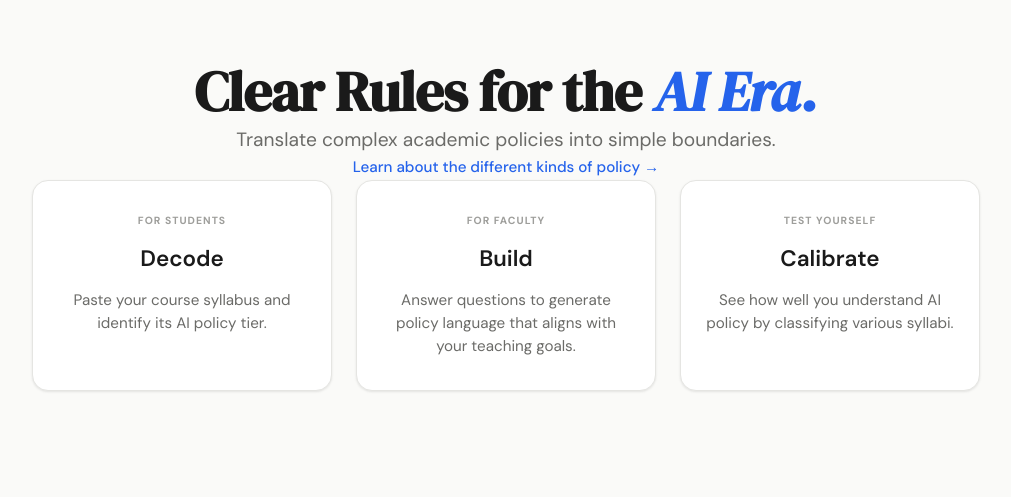
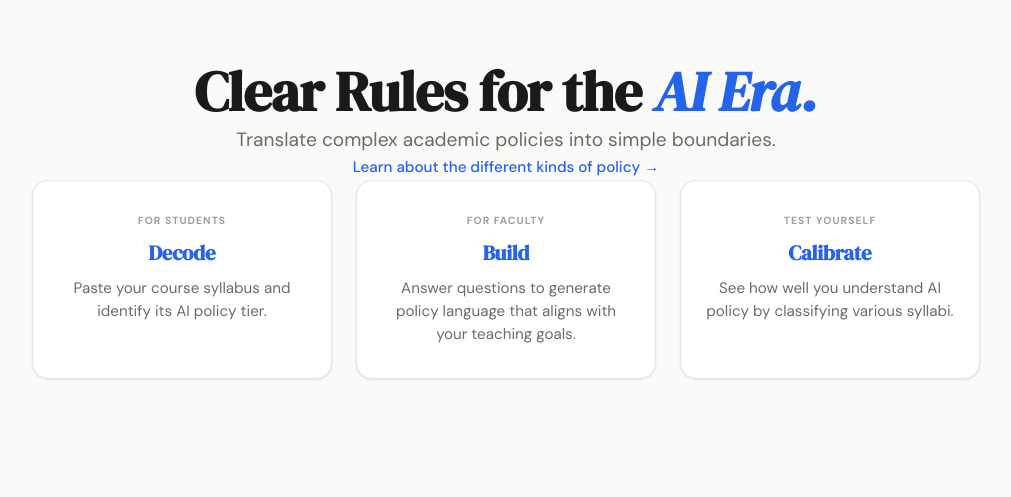
Before and after one commit to aninuona/syllabus-decoder, a Flask app: page / in a window 1280 px wide. Shown: the part 74-571 px from the top of the page, without its empty margins (134-1145 px from the left). Run offline with Flask 3, Linux system fonts and the light colour scheme.

Commit message:
Replace span titles with h3 headings in nav

```diff
--- a/templates/index.html
+++ b/templates/index.html
@@ -242,17 +242,17 @@
     <nav class="nav-grid">
         <a href="/decoder" class="nav-card">
             <span class="nav-card__label">For Students</span>
-            <span class="nav-card__title">Decode</span>
+            <h3>Decode</h3>
             <p class="nav-card__description">Paste your course syllabus and identify its AI policy tier.</p>
         </a>
         <a href="/builder" class="nav-card">
             <span class="nav-card__label">For Faculty</span>
-            <span class="nav-card__title">Build</span>
+            <h3>Build</h3>
             <p class="nav-card__description">Answer questions to generate policy language that aligns with your teaching goals.</p>
         </a>
         <a href="/calibrate" class="nav-card">
             <span class="nav-card__label">Test Yourself</span>
-            <span class="nav-card__title">Calibrate</span>
+            <h3>Calibrate</h3>
             <p class="nav-card__description">See how well you understand AI policy by classifying various syllabi.</p>
         </a>
     </nav>
```
